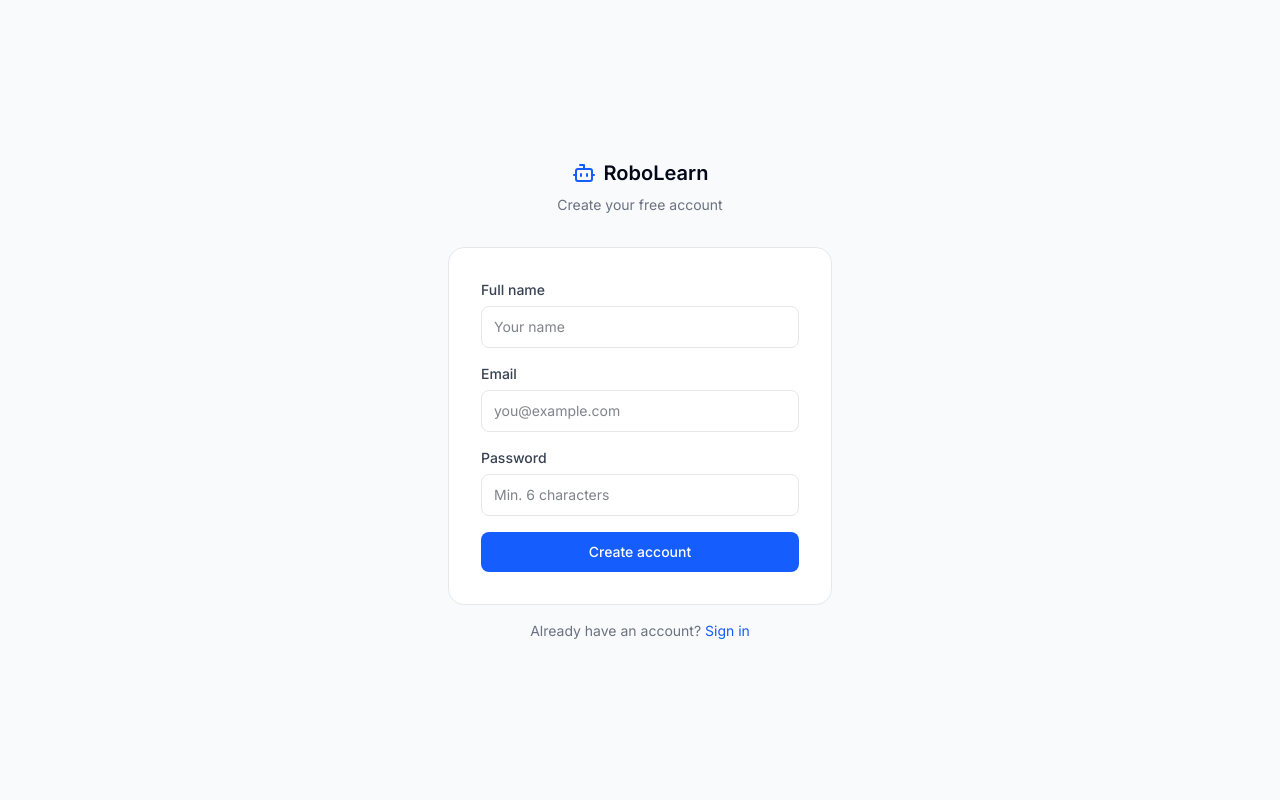
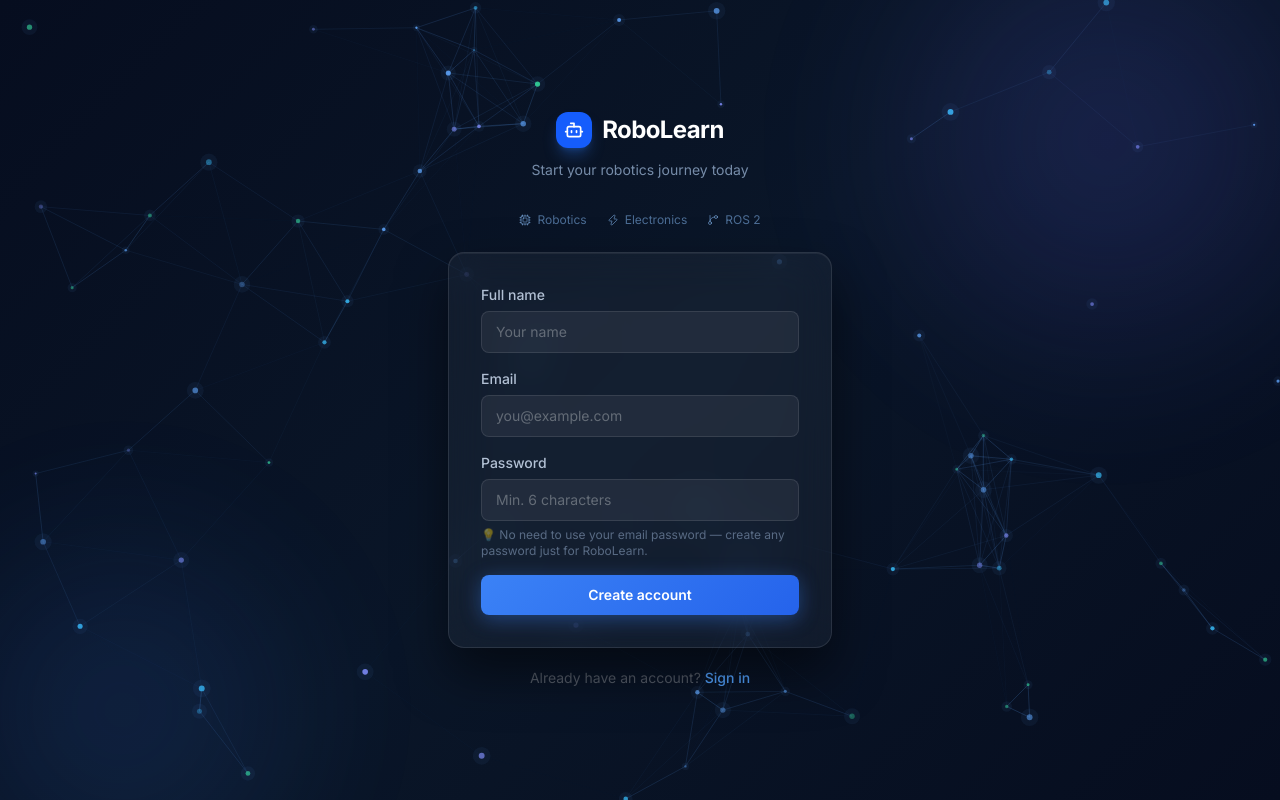
Before and after one commit to tobiSticks/RoboLearn, a Next.js app: page /signup in a window 1280 px wide. Built offline with nearby package versions, Linux system fonts and the light colour scheme; no server answers.

Commit message:
feat:updated sign

```diff
--- a/package.json
+++ b/package.json
@@ -19,6 +19,7 @@
     "@supabase/ssr": "^0.10.3",
     "@supabase/supabase-js": "^2.105.4",
     "clsx": "^2.1.1",
+    "framer-motion": "^12.38.0",
     "gray-matter": "^4.0.3",
     "lucide-react": "^1.16.0",
     "next": "^16.2.6",
--- a/src/app/(auth)/login/page.tsx
+++ b/src/app/(auth)/login/page.tsx
@@ -3,14 +3,16 @@ import { useState } from 'react'
 import { createClient } from '@/lib/supabase/client'
 import { useRouter } from 'next/navigation'
 import Link from 'next/link'
-import { Bot, Loader2 } from 'lucide-react'
+import { Bot, Loader2, Cpu, Zap, GitBranch } from 'lucide-react'
+import { motion } from 'framer-motion'
+import ParticleNetwork from '@/components/auth/ParticleNetwork'
 
 export default function LoginPage() {
   const [email, setEmail]       = useState('')
   const [password, setPassword] = useState('')
   const [error, setError]       = useState('')
   const [loading, setLoading]   = useState(false)
-  const router  = useRouter()
+  const router   = useRouter()
   const supabase = createClient()
 
   async function handleLogin(e: React.FormEvent) {
@@ -23,40 +25,96 @@ export default function LoginPage() {
   }
 
   return (
-    <div className="min-h-screen flex items-center justify-center bg-gray-50 px-4">
-      <div className="w-full max-w-sm">
+    <div className="min-h-screen flex items-center justify-center px-4 relative overflow-hidden"
+      style={{ background: 'linear-gradient(135deg, #060d1f 0%, #0a1628 50%, #060d1f 100%)' }}>
+
+      {/* Particle network */}
+      <ParticleNetwork />
+
+      {/* Glow orbs */}
+      <div className="fixed top-[-20%] left-[-10%] w-[600px] h-[600px] rounded-full opacity-20 pointer-events-none"
+        style={{ background: 'radial-gradient(circle, #3b82f6 0%, transparent 70%)', filter: 'blur(60px)' }} />
+      <div className="fixed bottom-[-20%] right-[-10%] w-[500px] h-[500px] rounded-full opacity-15 pointer-events-none"
+        style={{ background: 'radial-gradient(circle, #06b6d4 0%, transparent 70%)', filter: 'blur(60px)' }} />
+
+      {/* Card */}
+      <motion.div
+        initial={{ opacity: 0, y: 24 }}
+        animate={{ opacity: 1, y: 0 }}
+        transition={{ duration: 0.5, ease: 'easeOut' }}
+        className="relative z-10 w-full max-w-sm"
+      >
+        {/* Logo */}
         <div className="text-center mb-8">
-          <div className="flex items-center justify-center gap-2 font-semibold text-xl mb-2">
-            <Bot className="w-6 h-6 text-blue-600" /> RoboLearn
-          </div>
-          <p className="text-gray-500 text-sm">Sign in to continue learning</p>
+          <motion.div
+            initial={{ scale: 0.8, opacity: 0 }}
+            animate={{ scale: 1, opacity: 1 }}
+            transition={{ delay: 0.1, duration: 0.4 }}
+            className="flex items-center justify-center gap-2.5 mb-3"
+          >
+            <div className="w-9 h-9 bg-blue-600 rounded-xl flex items-center justify-center shadow-lg shadow-blue-500/30">
+              <Bot className="w-5 h-5 text-white" />
+            </div>
+            <span className="text-white font-bold text-2xl tracking-tight">RoboLearn</span>
+          </motion.div>
+          <p className="text-blue-200/60 text-sm">Sign in to continue learning</p>
         </div>
-        <div className="bg-white rounded-2xl border border-gray-200 p-8">
+
+        {/* Features strip */}
+        <div className="flex items-center justify-center gap-5 mb-6">
+          {[
+            { icon: Cpu,       label: 'Robotics' },
+            { icon: Zap,       label: 'Electronics' },
+            { icon: GitBranch, label: 'ROS 2' },
+          ].map(({ icon: Icon, label }) => (
+            <div key={label} className="flex items-center gap-1.5 text-blue-300/50 text-xs">
+              <Icon className="w-3 h-3" /> {label}
+            </div>
+          ))}
+        </div>
+
+        {/* Glass card */}
+        <div className="rounded-2xl p-8"
+          style={{
+            background:   'rgba(255,255,255,0.04)',
+            border:       '1px solid rgba(255,255,255,0.1)',
+            backdropFilter: 'blur(20px)',
+            boxShadow:    '0 25px 50px rgba(0,0,0,0.5), inset 0 1px 0 rgba(255,255,255,0.06)',
+          }}>
           <form onSubmit={handleLogin} className="space-y-4">
             <div>
-              <label className="block text-sm font-medium text-gray-700 mb-1.5">Email</label>
+              <label className="block text-sm font-medium text-blue-100/80 mb-1.5">Email</label>
               <input type="email" value={email} onChange={e => setEmail(e.target.value)}
-                className="w-full px-3 py-2.5 border border-gray-200 rounded-lg text-sm focus:outline-none focus:ring-2 focus:ring-blue-500"
+                className="w-full px-3.5 py-2.5 rounded-lg text-sm text-white placeholder-white/30 focus:outline-none focus:ring-2 focus:ring-blue-500/50 transition-all"
+                style={{ background: 'rgba(255,255,255,0.06)', border: '1px solid rgba(255,255,255,0.1)' }}
                 placeholder="you@example.com" required />
             </div>
             <div>
-              <label className="block text-sm font-medium text-gray-700 mb-1.5">Password</label>
+              <label className="block text-sm font-medium text-blue-100/80 mb-1.5">Password</label>
               <input type="password" value={password} onChange={e => setPassword(e.target.value)}
-                className="w-full px-3 py-2.5 border border-gray-200 rounded-lg text-sm focus:outline-none focus:ring-2 focus:ring-blue-500"
+                className="w-full px-3.5 py-2.5 rounded-lg text-sm text-white placeholder-white/30 focus:outline-none focus:ring-2 focus:ring-blue-500/50 transition-all"
+                style={{ background: 'rgba(255,255,255,0.06)', border: '1px solid rgba(255,255,255,0.1)' }}
                 placeholder="••••••••" required />
             </div>
-            {error && <p className="text-red-500 text-sm">{error}</p>}
+            {error && (
+              <p className="text-red-400 text-sm bg-red-500/10 border border-red-500/20 rounded-lg px-3 py-2">{error}</p>
+            )}
             <button type="submit" disabled={loading}
-              className="w-full bg-blue-600 text-white py-2.5 rounded-lg text-sm font-medium hover:bg-blue-700 transition-colors flex items-center justify-center gap-2 disabled:opacity-60">
-              {loading && <Loader2 className="w-4 h-4 animate-spin" />}
+              className="w-full py-2.5 rounded-lg text-sm font-semibold text-white transition-all flex items-center justify-center gap-2 disabled:opacity-60 mt-2"
+              style={{ background: 'linear-gradient(135deg, #3b82f6, #2563eb)', boxShadow: '0 4px 20px rgba(59,130,246,0.4)' }}>
+              {loading ? <Loader2 className="w-4 h-4 animate-spin" /> : null}
               Sign in
             </button>
           </form>
         </div>
-        <p className="text-center text-sm text-gray-500 mt-4">
-          No account? <Link href="/signup" className="text-blue-600 hover:underline">Sign up free</Link>
+
+        <p className="text-center text-sm text-white/30 mt-5">
+          No account?{' '}
+          <Link href="/signup" className="text-blue-400 hover:text-blue-300 transition-colors font-medium">
+            Sign up free
+          </Link>
         </p>
-      </div>
+      </motion.div>
     </div>
   )
 }
--- a/src/app/(auth)/signup/page.tsx
+++ b/src/app/(auth)/signup/page.tsx
@@ -3,7 +3,9 @@ import { useState } from 'react'
 import { createClient } from '@/lib/supabase/client'
 import { useRouter } from 'next/navigation'
 import Link from 'next/link'
-import { Bot, Loader2 } from 'lucide-react'
+import { Bot, Loader2, Cpu, Zap, GitBranch } from 'lucide-react'
+import { motion } from 'framer-motion'
+import ParticleNetwork from '@/components/auth/ParticleNetwork'
 
 export default function SignupPage() {
   const [fullName, setFullName] = useState('')
@@ -27,46 +29,101 @@ export default function SignupPage() {
   }
 
   return (
-    <div className="min-h-screen flex items-center justify-center bg-gray-50 px-4">
-      <div className="w-full max-w-sm">
+    <div className="min-h-screen flex items-center justify-center px-4 relative overflow-hidden"
+      style={{ background: 'linear-gradient(135deg, #060d1f 0%, #0a1628 50%, #060d1f 100%)' }}>
+
+      <ParticleNetwork />
+
+      {/* Glow orbs */}
+      <div className="fixed top-[-20%] right-[-10%] w-[600px] h-[600px] rounded-full opacity-20 pointer-events-none"
+        style={{ background: 'radial-gradient(circle, #6366f1 0%, transparent 70%)', filter: 'blur(60px)' }} />
+      <div className="fixed bottom-[-20%] left-[-10%] w-[500px] h-[500px] rounded-full opacity-15 pointer-events-none"
+        style={{ background: 'radial-gradient(circle, #3b82f6 0%, transparent 70%)', filter: 'blur(60px)' }} />
+
+      <motion.div
+        initial={{ opacity: 0, y: 24 }}
+        animate={{ opacity: 1, y: 0 }}
+        transition={{ duration: 0.5, ease: 'easeOut' }}
+        className="relative z-10 w-full max-w-sm"
+      >
         <div className="text-center mb-8">
-          <div className="flex items-center justify-center gap-2 font-semibold text-xl mb-2">
-            <Bot className="w-6 h-6 text-blue-600" /> RoboLearn
-          </div>
-          <p className="text-gray-500 text-sm">Create your free account</p>
+          <motion.div
+            initial={{ scale: 0.8, opacity: 0 }}
+            animate={{ scale: 1, opacity: 1 }}
+            transition={{ delay: 0.1, duration: 0.4 }}
+            className="flex items-center justify-center gap-2.5 mb-3"
+          >
+            <div className="w-9 h-9 bg-blue-600 rounded-xl flex items-center justify-center shadow-lg shadow-blue-500/30">
+              <Bot className="w-5 h-5 text-white" />
+            </div>
+            <span className="text-white font-bold text-2xl tracking-tight">RoboLearn</span>
+          </motion.div>
+          <p className="text-blue-200/60 text-sm">Start your robotics journey today</p>
         </div>
-        <div className="bg-white rounded-2xl border border-gray-200 p-8">
+
+        <div className="flex items-center justify-center gap-5 mb-6">
+          {[
+            { icon: Cpu,       label: 'Robotics' },
+            { icon: Zap,       label: 'Electronics' },
+            { icon: GitBranch, label: 'ROS 2' },
+          ].map(({ icon: Icon, label }) => (
+            <div key={label} className="flex items-center gap-1.5 text-blue-300/50 text-xs">
+              <Icon className="w-3 h-3" /> {label}
+            </div>
+          ))}
+        </div>
+
+        <div className="rounded-2xl p-8"
+          style={{
+            background:     'rgba(255,255,255,0.04)',
+            border:         '1px solid rgba(255,255,255,0.1)',
+            backdropFilter: 'blur(20px)',
+            boxShadow:      '0 25px 50px rgba(0,0,0,0.5), inset 0 1px 0 rgba(255,255,255,0.06)',
+          }}>
           <form onSubmit={handleSignup} className="space-y-4">
             <div>
-              <label className="block text-sm font-medium text-gray-700 mb-1.5">Full name</label>
+              <label className="block text-sm font-medium text-blue-100/80 mb-1.5">Full name</label>
               <input type="text" value={fullName} onChange={e => setFullName(e.target.value)}
-                className="w-full px-3 py-2.5 border border-gray-200 rounded-lg text-sm focus:outline-none focus:ring-2 focus:ring-blue-500"
+                className="w-full px-3.5 py-2.5 rounded-lg text-sm text-white placeholder-white/30 focus:outline-none focus:ring-2 focus:ring-blue-500/50 transition-all"
+                style={{ background: 'rgba(255,255,255,0.06)', border: '1px solid rgba(255,255,255,0.1)' }}
                 placeholder="Your name" required />
             </div>
             <div>
-              <label className="block text-sm font-medium text-gray-700 mb-1.5">Email</label>
+              <label className="block text-sm font-medium text-blue-100/80 mb-1.5">Email</label>
               <input type="email" value={email} onChange={e => setEmail(e.target.value)}
-                className="w-full px-3 py-2.5 border border-gray-200 rounded-lg text-sm focus:outline-none focus:ring-2 focus:ring-blue-500"
+                className="w-full px-3.5 py-2.5 rounded-lg text-sm text-white placeholder-white/30 focus:outline-none focus:ring-2 focus:ring-blue-500/50 transition-all"
+                style={{ background: 'rgba(255,255,255,0.06)', border: '1px solid rgba(255,255,255,0.1)' }}
                 placeholder="you@example.com" required />
             </div>
             <div>
-              <label className="block text-sm font-medium text-gray-700 mb-1.5">Password</label>
+              <label className="block text-sm font-medium text-blue-100/80 mb-1.5">Password</label>
               <input type="password" value={password} onChange={e => setPassword(e.target.value)}
-                className="w-full px-3 py-2.5 border border-gray-200 rounded-lg text-sm focus:outline-none focus:ring-2 focus:ring-blue-500"
+                className="w-full px-3.5 py-2.5 rounded-lg text-sm text-white placeholder-white/30 focus:outline-none focus:ring-2 focus:ring-blue-500/50 transition-all"
+                style={{ background: 'rgba(255,255,255,0.06)', border: '1px solid rgba(255,255,255,0.1)' }}
                 placeholder="Min. 6 characters" required minLength={6} />
+              <p className="text-xs text-blue-200/40 mt-1.5">
+                💡 No need to use your email password — create any password just for RoboLearn.
+              </p>
             </div>
-            {error && <p className="text-red-500 text-sm">{error}</p>}
+            {error && (
+              <p className="text-red-400 text-sm bg-red-500/10 border border-red-500/20 rounded-lg px-3 py-2">{error}</p>
+            )}
             <button type="submit" disabled={loading}
-              className="w-full bg-blue-600 text-white py-2.5 rounded-lg text-sm font-medium hover:bg-blue-700 transition-colors flex items-center justify-center gap-2 disabled:opacity-60">
-              {loading && <Loader2 className="w-4 h-4 animate-spin" />}
+              className="w-full py-2.5 rounded-lg text-sm font-semibold text-white transition-all flex items-center justify-center gap-2 disabled:opacity-60 mt-2"
+              style={{ background: 'linear-gradient(135deg, #3b82f6, #2563eb)', boxShadow: '0 4px 20px rgba(59,130,246,0.4)' }}>
+              {loading ? <Loader2 className="w-4 h-4 animate-spin" /> : null}
               Create account
             </button>
           </form>
         </div>
-        <p className="text-center text-sm text-gray-500 mt-4">
-          Already have an account? <Link href="/login" className="text-blue-600 hover:underline">Sign in</Link>
+
+        <p className="text-center text-sm text-white/30 mt-5">
+          Already have an account?{' '}
+          <Link href="/login" className="text-blue-400 hover:text-blue-300 transition-colors font-medium">
+            Sign in
+          </Link>
         </p>
-      </div>
+      </motion.div>
     </div>
   )
 }
--- /dev/null
+++ b/src/components/auth/ParticleNetwork.tsx
@@ -0,0 +1,105 @@
+'use client'
+import { useEffect, useRef } from 'react'
+
+type Particle = {
+  x: number; y: number
+  vx: number; vy: number
+  radius: number; opacity: number
+  color: string
+}
+
+const COLORS = ['#60a5fa', '#38bdf8', '#818cf8', '#34d399', '#60a5fa']
+
+export default function ParticleNetwork() {
+  const canvasRef = useRef<HTMLCanvasElement>(null)
+
+  useEffect(() => {
+    const canvas = canvasRef.current
+    if (!canvas) return
+    const ctx = canvas.getContext('2d')!
+    let raf: number
+
+    const resize = () => {
+      canvas.width  = window.innerWidth
+      canvas.height = window.innerHeight
+    }
+    resize()
+    window.addEventListener('resize', resize)
+
+    // Create particles
+    const count = Math.min(90, Math.floor((window.innerWidth * window.innerHeight) / 12000))
+    const particles: Particle[] = Array.from({ length: count }, () => ({
+      x:       Math.random() * canvas.width,
+      y:       Math.random() * canvas.height,
+      vx:      (Math.random() - 0.5) * 0.4,
+      vy:      (Math.random() - 0.5) * 0.4,
+      radius:  Math.random() * 2 + 1,
+      opacity: Math.random() * 0.6 + 0.3,
+      color:   COLORS[Math.floor(Math.random() * COLORS.length)],
+    }))
+
+    const MAX_DIST = 160
+
+    function draw() {
+      ctx.clearRect(0, 0, canvas.width, canvas.height)
+
+      // Move particles
+      for (const p of particles) {
+        p.x += p.vx
+        p.y += p.vy
+        if (p.x < 0 || p.x > canvas.width)  p.vx *= -1
+        if (p.y < 0 || p.y > canvas.height) p.vy *= -1
+      }
+
+      // Draw connections
+      for (let i = 0; i < particles.length; i++) {
+        for (let j = i + 1; j < particles.length; j++) {
+          const dx   = particles[i].x - particles[j].x
+          const dy   = particles[i].y - particles[j].y
+          const dist = Math.sqrt(dx * dx + dy * dy)
+          if (dist < MAX_DIST) {
+            const alpha = (1 - dist / MAX_DIST) * 0.3
+            ctx.beginPath()
+            ctx.strokeStyle = `rgba(96, 165, 250, ${alpha})`
+            ctx.lineWidth   = 0.8
+            ctx.moveTo(particles[i].x, particles[i].y)
+            ctx.lineTo(particles[j].x, particles[j].y)
+            ctx.stroke()
+          }
+        }
+      }
+
+      // Draw particles
+      for (const p of particles) {
+        // Glow
+        ctx.beginPath()
+        ctx.arc(p.x, p.y, p.radius * 3, 0, Math.PI * 2)
+        ctx.fillStyle = `rgba(96, 165, 250, 0.06)`
+        ctx.fill()
+        // Core
+        ctx.beginPath()
+        ctx.arc(p.x, p.y, p.radius, 0, Math.PI * 2)
+        ctx.fillStyle = p.color
+        ctx.globalAlpha = p.opacity
+        ctx.fill()
+        ctx.globalAlpha = 1
+      }
+
+      raf = requestAnimationFrame(draw)
+    }
+
+    draw()
+    return () => {
+      cancelAnimationFrame(raf)
+      window.removeEventListener('resize', resize)
+    }
+  }, [])
+
+  return (
+    <canvas
+      ref={canvasRef}
+      className="fixed inset-0 pointer-events-none"
+      style={{ zIndex: 0 }}
+    />
+  )
+}
```
Also changed, not shown: 1 other file (tests, documents, lock files or other folders).
